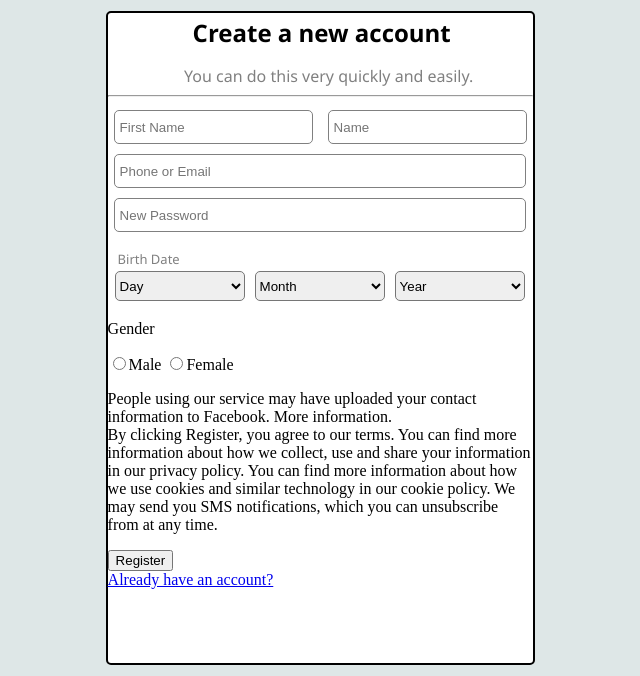
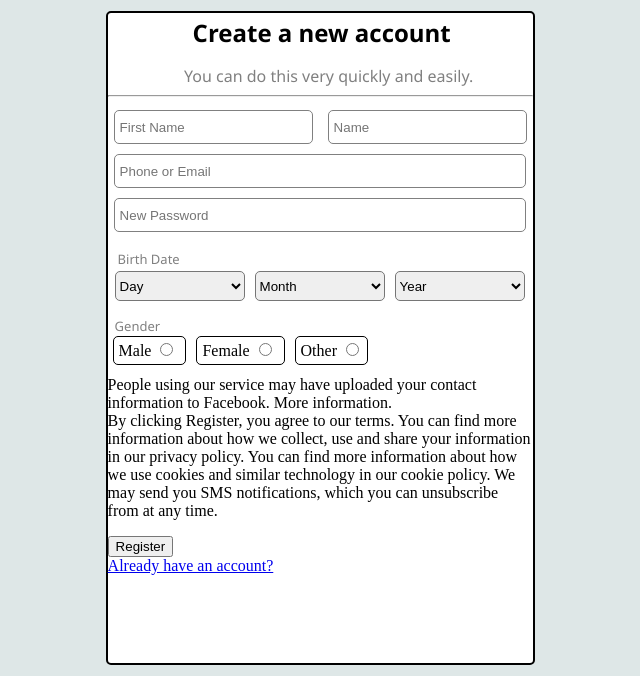
Before and after one commit to JarneDM/facebook-clone, a plain HTML site: page sign-up.html in a window 1280 px wide. Shown: the part 124-800 px from the top of the page, without its empty margins (408-1048 px from the left). Drawn offline with Linux system fonts and the light colour scheme.

Commit message:
saving work + styling gender sections

```diff
--- a/sign-up.css
+++ b/sign-up.css
@@ -85,3 +85,22 @@ body{
     width: 130px;
     border-radius: 5px;
 }
+
+.gender{
+
+}
+
+#gender{
+    font-size: small;
+    color: grey;
+    font-family: 'Segoe UI', Tahoma, Geneva, Verdana, sans-serif;;
+    margin-left: 7px;
+    margin-bottom: 5px;
+}
+
+.spans{
+    border: 1px solid black;
+    border-radius: 5px;
+    margin: 5px;
+    padding: 5px;
+}
--- a/sign-up.html
+++ b/sign-up.html
@@ -233,9 +233,19 @@
             <br>
 
             <div class="gender">
-                <p>Gender</p>
-                <input type="radio" placeholder="Male" name="Male" id="male">Male
-                <input type="radio" placeholder="Female" name="Female" id="female">Female
+                <p id="gender">Gender</p>
+                <span class="spans">
+                    <label class="sex" for="male">Male</label>
+                    <input type="radio" id="male" class="3_sex">
+                </span>
+                <span class="spans">
+                    <label for="female">Female</label>
+                    <input type="radio" id="female" class="3_sex">
+                </span>
+                <span class="spans">
+                    <label for="other">Other</label>
+                    <input type="radio" id="other" class="3_sex">
+                </span>
             </div>
 
             <p>
```
